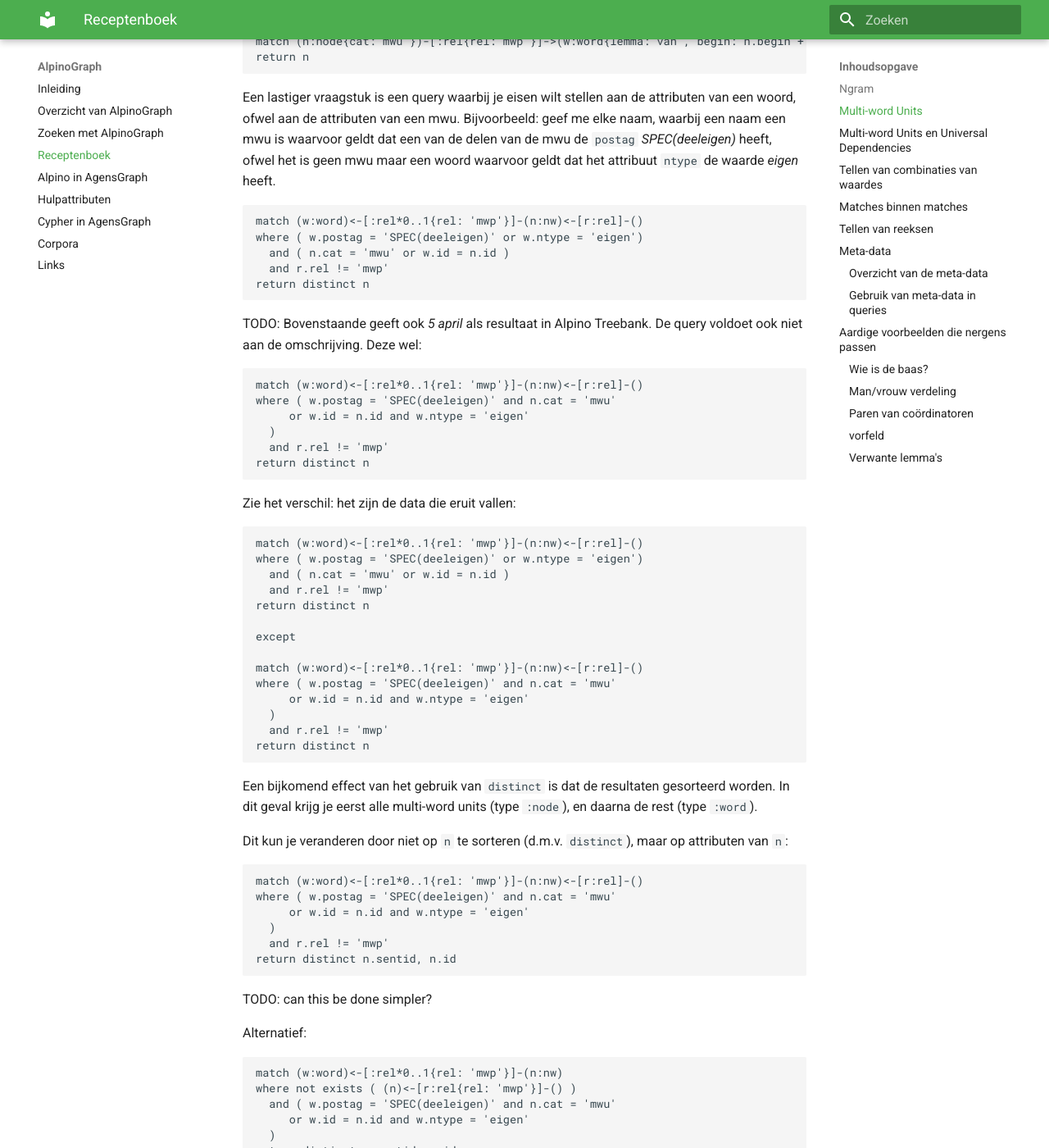
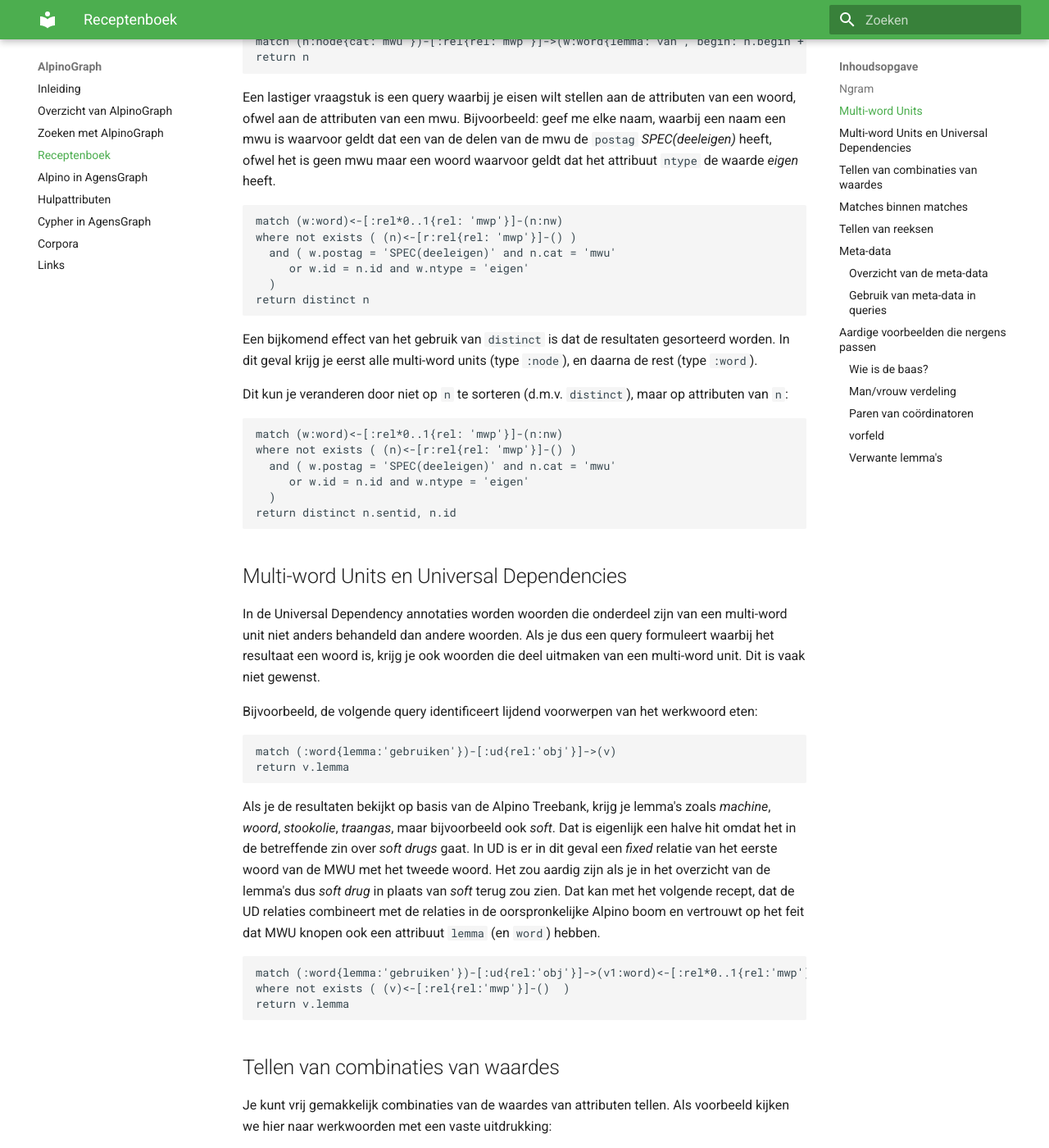
Before and after one commit to rug-compling/alpinograph-docs, an MkDocs documentation site: the page built from docs/recepten.md, in a window 1280 px wide and 1400 px high, scrolled down 1554 px. Shown: the whole window at 82% size. Built offline with MkDocs 1.6.1 and Material for MkDocs 9.7.7, drawn with Linux system fonts in a browser that asks for light colours.

Commit message:
recepten: TODO in multi-word units (opgelost)

````diff
--- a/docs/recepten.md
+++ b/docs/recepten.md
@@ -78,66 +78,20 @@ geldt dat een van de delen van de mwu de `postag` *SPEC(deeleigen)*
 heeft, ofwel het is geen mwu maar een woord waarvoor geldt dat het
 attribuut `ntype` de waarde *eigen* heeft.
 
-
 ```text
-match (w:word)<-[:rel*0..1{rel: 'mwp'}]-(n:nw)<-[r:rel]-()
-where ( w.postag = 'SPEC(deeleigen)' or w.ntype = 'eigen')
-  and ( n.cat = 'mwu' or w.id = n.id )
-  and r.rel != 'mwp'
+match (w:word)<-[:rel*0..1{rel: 'mwp'}]-(n:nw)
+where not exists ( (n)<-[r:rel{rel: 'mwp'}]-() )
+  and ( w.postag = 'SPEC(deeleigen)' and n.cat = 'mwu'
+     or w.id = n.id and w.ntype = 'eigen'
+  )
 return distinct n
 ```
-
-TODO: Bovenstaande geeft ook *5 april* als resultaat in Alpino
-Treebank. De query voldoet ook niet aan de omschrijving. Deze wel:
-
-```text
-match (w:word)<-[:rel*0..1{rel: 'mwp'}]-(n:nw)<-[r:rel]-()
-where ( w.postag = 'SPEC(deeleigen)' and n.cat = 'mwu'
-     or w.id = n.id and w.ntype = 'eigen'
-  )
-  and r.rel != 'mwp'
-return distinct n
-```
-
-Zie het verschil: het zijn de data die eruit vallen:
-
-```text
-match (w:word)<-[:rel*0..1{rel: 'mwp'}]-(n:nw)<-[r:rel]-()
-where ( w.postag = 'SPEC(deeleigen)' or w.ntype = 'eigen')
-  and ( n.cat = 'mwu' or w.id = n.id )
-  and r.rel != 'mwp'
-return distinct n
-
-except
-
-match (w:word)<-[:rel*0..1{rel: 'mwp'}]-(n:nw)<-[r:rel]-()
-where ( w.postag = 'SPEC(deeleigen)' and n.cat = 'mwu'
-     or w.id = n.id and w.ntype = 'eigen'
-  )
-  and r.rel != 'mwp'
-return distinct n
-```
-
-
 Een bijkomend effect van het gebruik van `distinct` is dat de
 resultaten gesorteerd worden. In dit geval krijg je eerst alle
 multi-word units (type `:node`), en daarna de rest (type `:word`).
 
 Dit kun je veranderen door niet op `n` te sorteren (d.m.v.
 `distinct`), maar op attributen van `n`:
-
-```text
-match (w:word)<-[:rel*0..1{rel: 'mwp'}]-(n:nw)<-[r:rel]-()
-where ( w.postag = 'SPEC(deeleigen)' and n.cat = 'mwu'
-     or w.id = n.id and w.ntype = 'eigen'
-  )
-  and r.rel != 'mwp'
-return distinct n.sentid, n.id
-```
-
-TODO: can this be done simpler?
-
-Alternatief:
 
 ```text
 match (w:word)<-[:rel*0..1{rel: 'mwp'}]-(n:nw)
````
